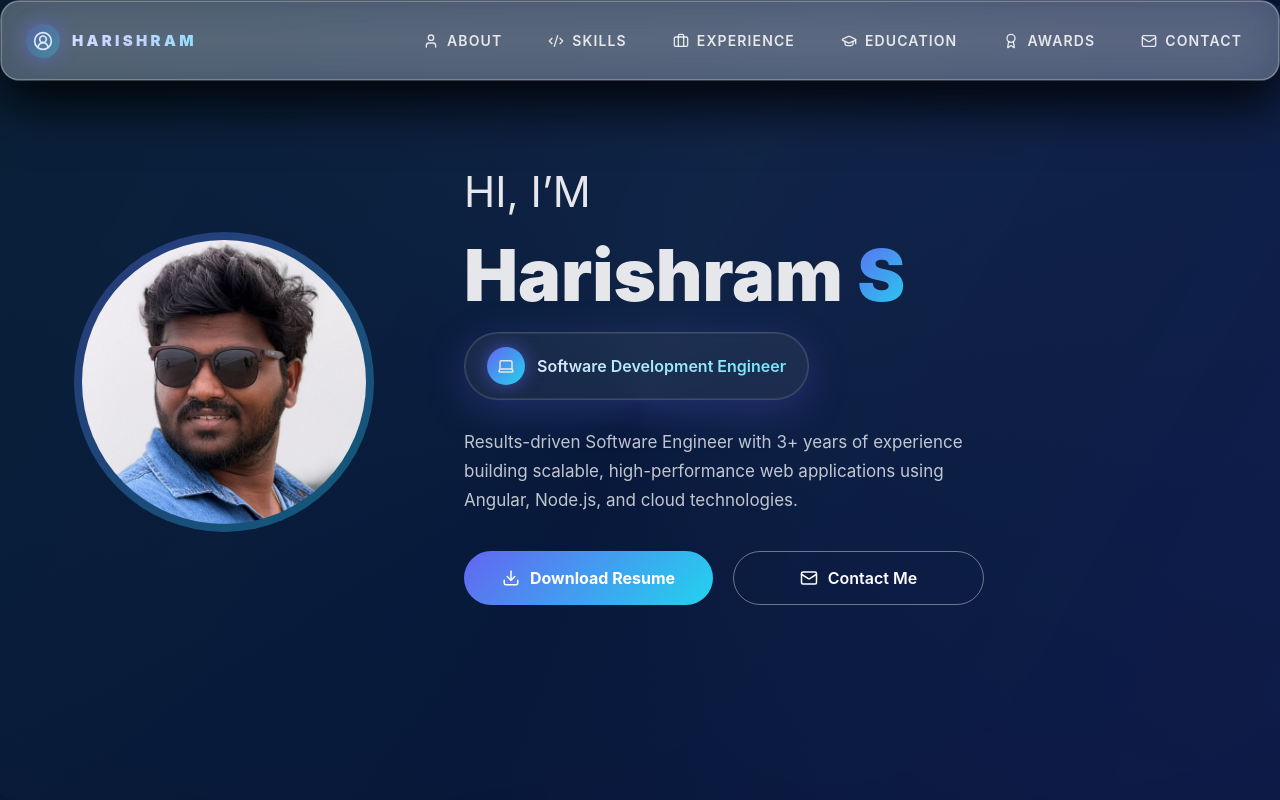
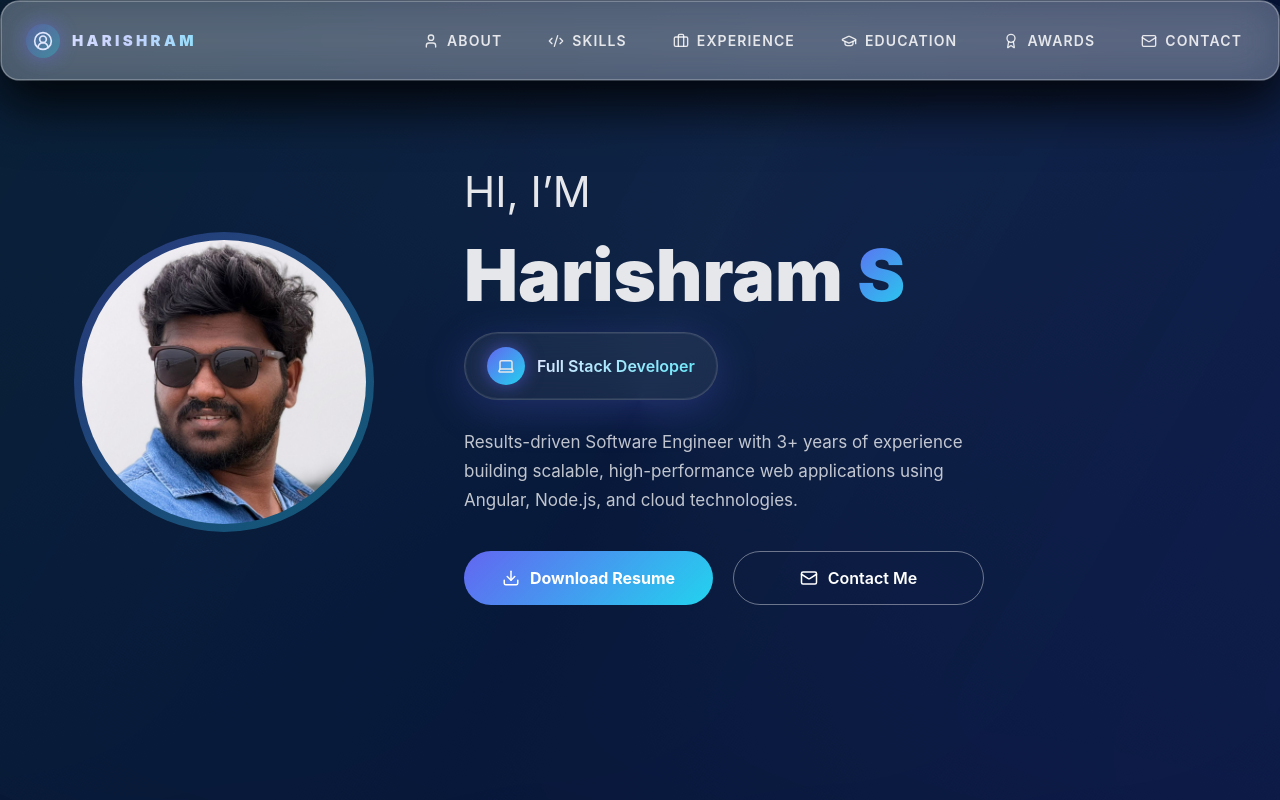
Before and after one commit to Harish27-techy/Harishram-portfolio, a React (Vite) app: page / in a window 1280 px wide. Shown: the top 800 px of the page. Built offline with nearby package versions, Linux system fonts and the light colour scheme.

Commit message:
Finalize portfolio before deployment

```diff
--- a/src/components/Hero.jsx
+++ b/src/components/Hero.jsx
@@ -183,7 +183,7 @@ export default function Hero() {
                                 whiteSpace: "normal",
                             }}
                         >
-                            Software Development Engineer
+                            Full Stack Developer
                         </span>
                     </motion.div>
 
```
